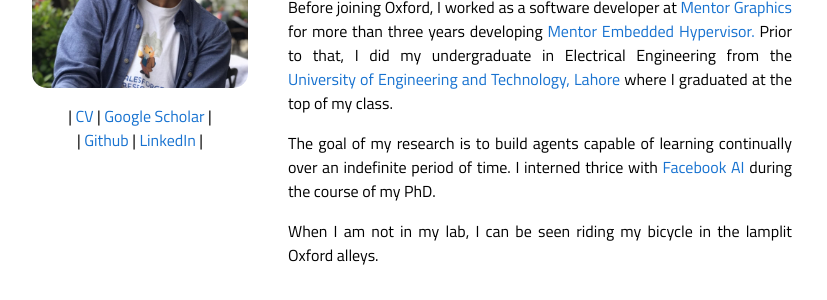
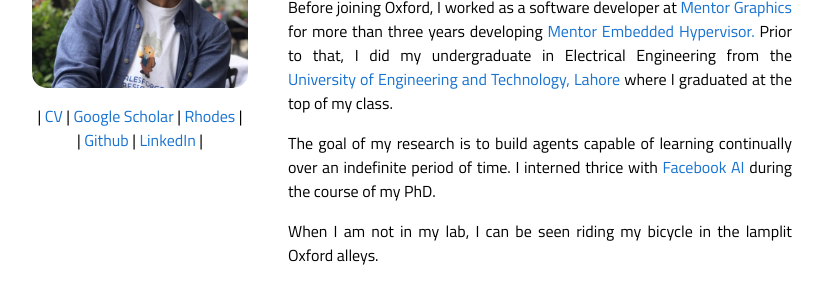
Before and after one commit to arslan-chaudhry/arslan-chaudhry.github.io, a Jekyll site: the page index.html, which Jekyll copies as it is, in a window 1280 px wide and 900 px high. Shown: the part 275-575 px from the top of the window, without its empty margins (228-1055 px from the left). Built offline with Jekyll 4.4.1, drawn with Linux system fonts in a browser that asks for light colours.

Commit message:
adding Rhodes

```diff
--- a/index.html
+++ b/index.html
@@ -82,7 +82,8 @@
     <td width="32%" valign="top"><a href="files/Arslan.jpg"><img src="files/Arslan.jpg" width="100%" style="border-radius:15px"></a>
     <p align=center>
     | <a href="files/Arslan-Resume.pdf">CV</a> |
-    <a href="https://scholar.google.co.uk/citations?user=FO8vjQMAAAAJ&hl=en">Google Scholar</a> |<br/>|
+    <a href="https://scholar.google.co.uk/citations?user=FO8vjQMAAAAJ&hl=en">Google Scholar</a> |
+    <a href="https://www.rhodeshouse.ox.ac.uk/scholars/rhodes-scholars-class-of-2016/muhammad-arslan-chaudhry/">Rhodes</a> |<br/>|
     <a href="https://github.com/arslan-chaudhry/">Github</a> |
     <a href="https://www.linkedin.com/in/arslanch/">LinkedIn</a> |
     </p>
```
